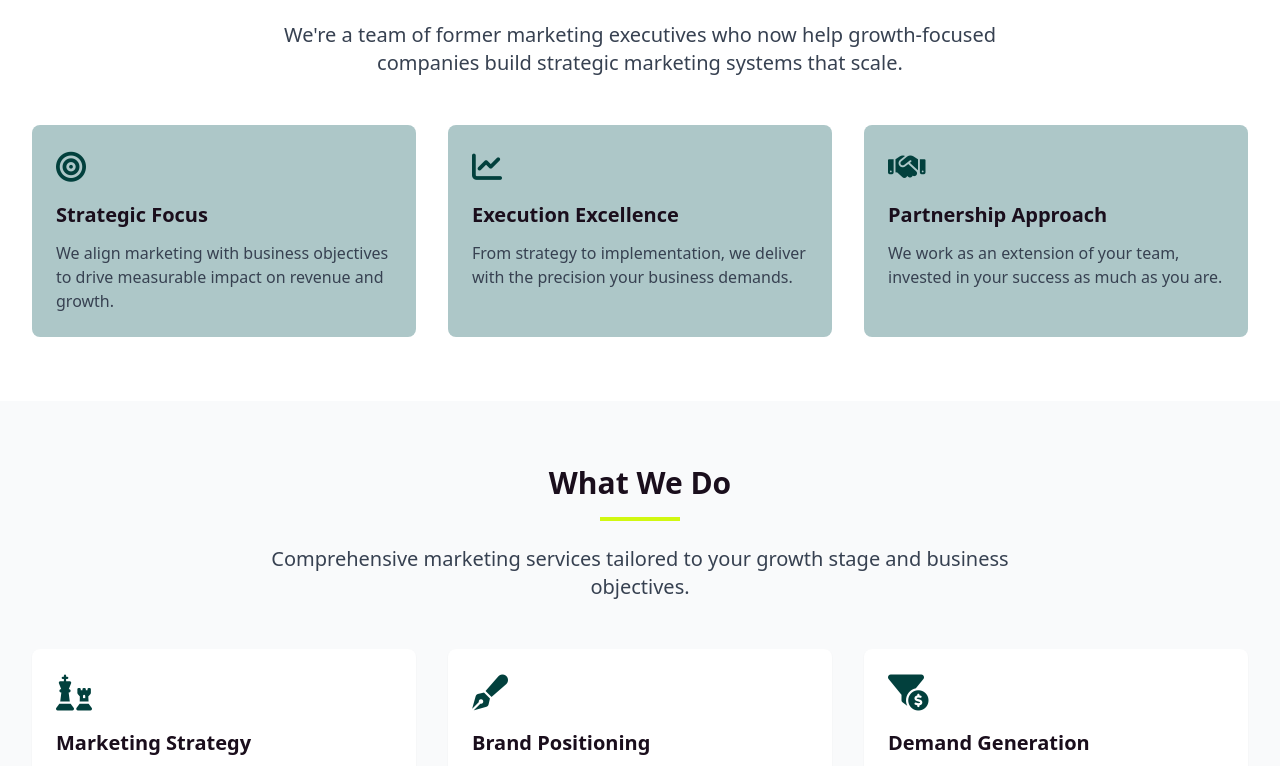
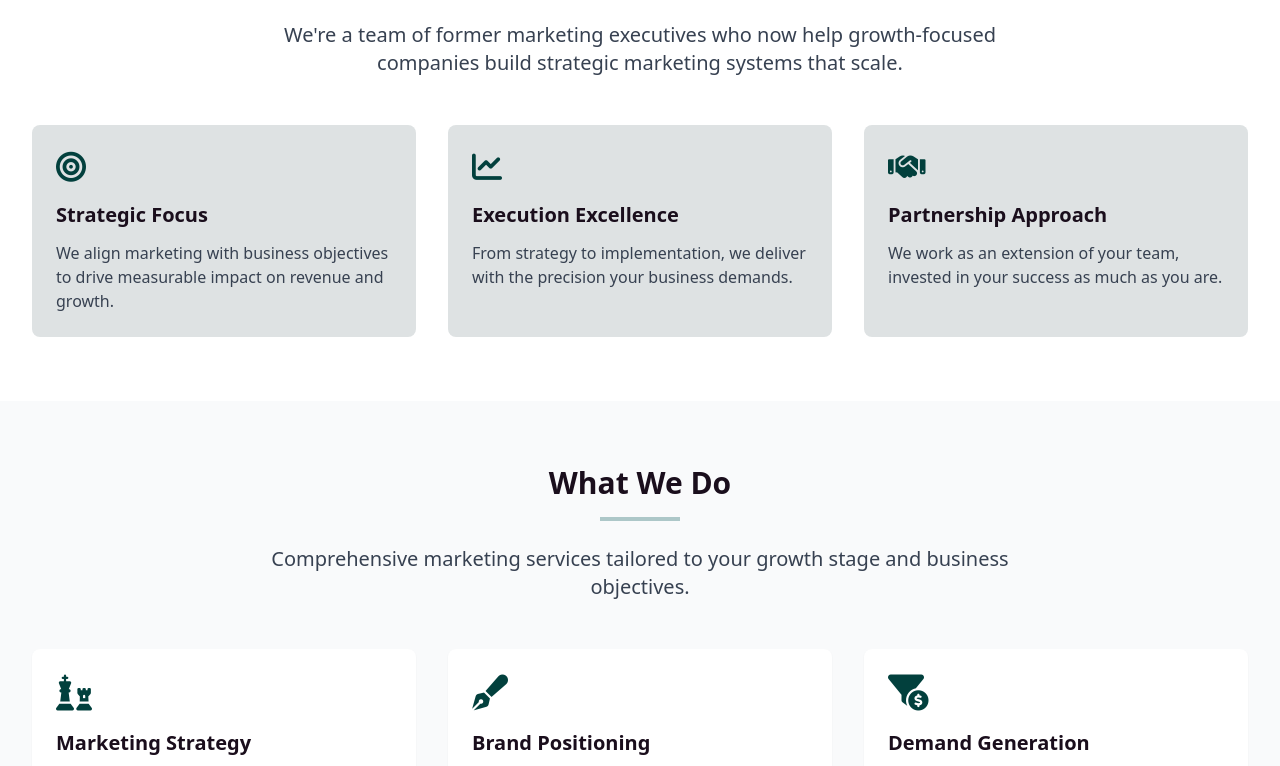
Before and after one commit to MenassieErmias/fluffy-train, a plain HTML site: page index.html in a window 1280 px wide. Shown: the part 611-1377 px from the top of the page. Drawn offline with nearby package versions, Linux system fonts and the light colour scheme.

Commit message:
color update

```diff
--- a/index.html
+++ b/index.html
@@ -16,9 +16,9 @@
           colors: {
             primary: '#02403D',
             secondary: '#D1F811',
-            accent: '#D1F811',
+            accent: '#ADC7C8',
             dark: '#1A0E1C',
-            light: '#ADC7C8'
+            light: '#DEE2E3'
           }
         }
       }
```
